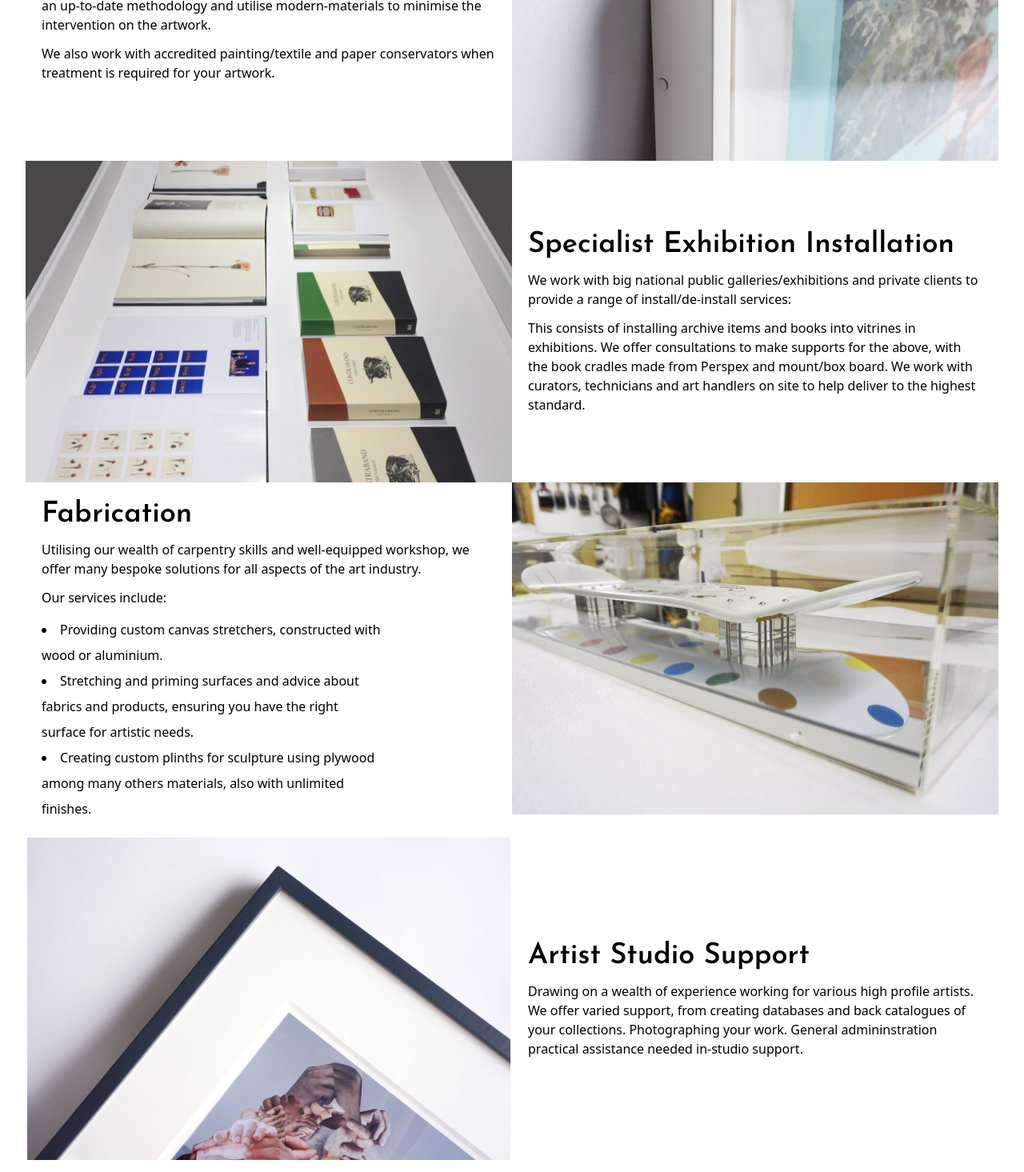
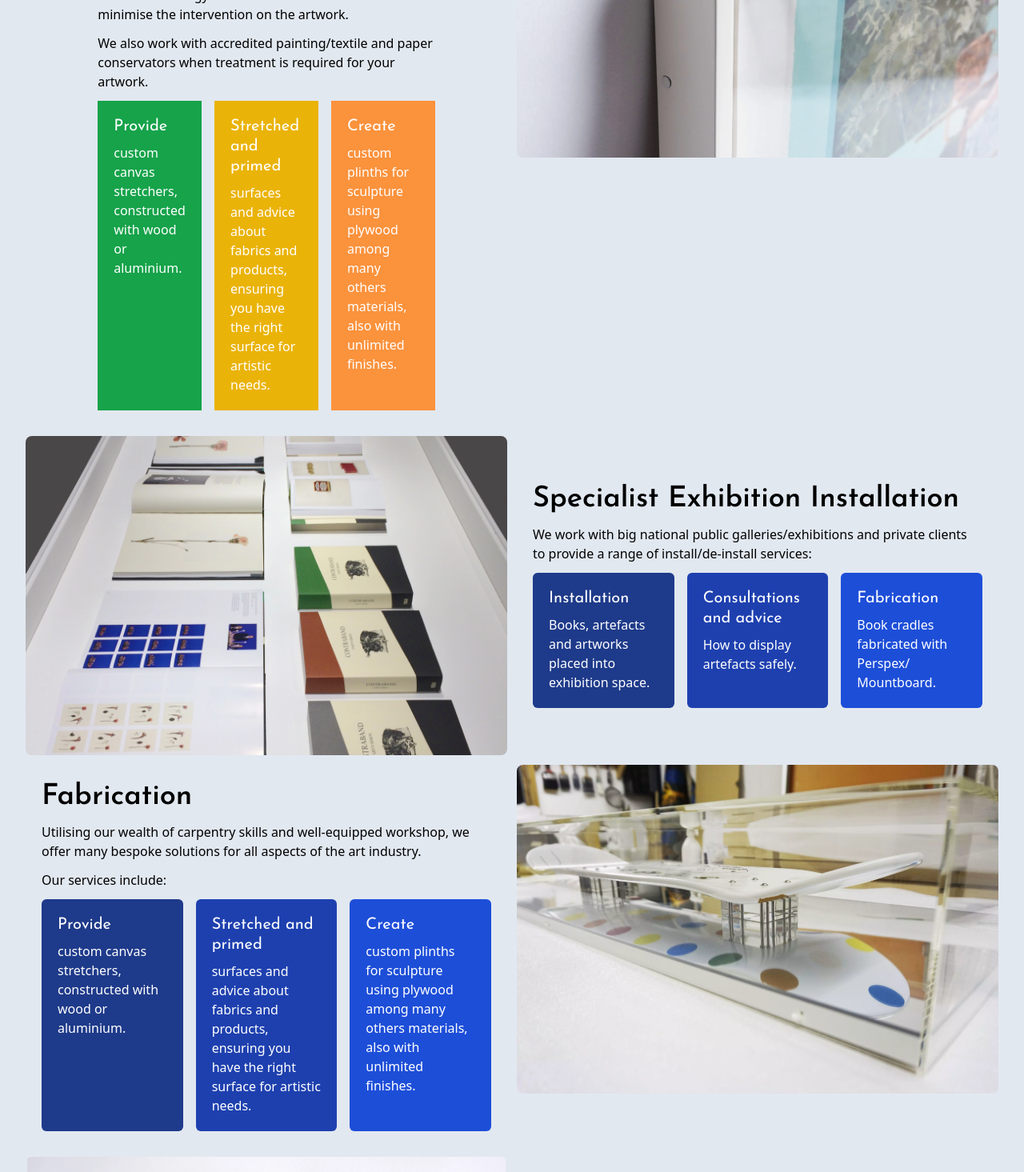
Before and after one commit to Alibongo/archetype-daisy, a Next.js app: page / in a window 1280 px wide. Shown: the part 1020-2485 px from the top of the page at 80% size. Built offline with nearby package versions, Linux system fonts and the light colour scheme; no server answers.

Commit message:
colour tests

```diff
--- a/components/Container.js
+++ b/components/Container.js
@@ -29,7 +29,7 @@ export default function Container({ children, ...customMeta }) {
       {/* main content */}
       <main className="w-full">
         <Navbar />
-        <div className="">{children}</div>
+        <div className="bg-slate-200">{children}</div>
         <Footer />
       </main>
     </div>
--- a/components/Features.js
+++ b/components/Features.js
@@ -20,10 +20,10 @@ export default function Features() {
       </h2>
       {/* grid */}
       <div id="feature-content" className="container mx-auto">
-        <div className="grid grid-cols-1 lg:grid-cols-2">
+        <div className="grid grid-cols-1 gap-3 lg:grid-cols-2">
           {/* Bespoke Framing */}
           <div className="flex flex-col items-center justify-center order-2 h-full col-span-1 py-10 lg:order-1 md:p-5">
-            <div className="flex flex-col gap-3">
+            <div className="flex flex-col w-3/4 gap-3">
               <h3 className="text-2xl font-semibold md:text-4xl">
                 Bespoke Conservation Framing
               </h3>
@@ -37,11 +37,33 @@ export default function Features() {
                 We also work with accredited painting/textile and paper
                 conservators when treatment is required for your artwork.
               </p>
+              <div className="grid gap-4 text-white md:grid-cols-3 place-content-center">
+                <div className="p-5 bg-green-600">
+                  <h3 className="mb-2 text-xl leading-tight text-bold">
+                    Provide
+                  </h3>
+                  custom canvas stretchers, constructed with wood or aluminium.
+                </div>
+                <div className="p-5 bg-yellow-500">
+                  <h3 className="mb-2 text-xl leading-tight text-bold">
+                    Stretched and primed
+                  </h3>
+                  surfaces and advice about fabrics and products, ensuring you
+                  have the right surface for artistic needs.
+                </div>
+                <div className="p-5 bg-orange-400">
+                  <h3 className="mb-2 text-xl leading-tight text-bold">
+                    Create
+                  </h3>
+                  custom plinths for sculpture using plywood among many others
+                  materials, also with unlimited finishes.
+                </div>
+              </div>
             </div>
           </div>
-          <div className="relative order-1 col-span-1 lg:order-2">
+          <div className="relative items-center justify-center order-1 col-span-1 lg:order-2">
             <Image
-              className="absolute"
+              className="absolute rounded-lg"
               objectFit="cover"
               objectPosition="0 20%"
               layout="responsive"
@@ -52,9 +74,9 @@ export default function Features() {
           </div>
 
           {/* Specialist Exhibition*/}
-          <div className="relative order-3 col-span-1">
+          <div className="relative order-3 col-span-1 rounded-md">
             <Image
-              className="absolute "
+              className="absolute rounded-lg"
               objectFit="cover"
               layout="responsive"
               width={4928 / 4}
@@ -72,13 +94,26 @@ export default function Features() {
                 private clients to provide a range of install/de-install
                 services:
               </p>
-              <p className="">
-                This consists of installing archive items and books into
-                vitrines in exhibitions. We offer consultations to make supports
-                for the above, with the book cradles made from Perspex and
-                mount/box board. We work with curators, technicians and art
-                handlers on site to help deliver to the highest standard.{" "}
-              </p>
+              <div className="grid gap-4 text-white md:grid-cols-3 place-content-center">
+                <div className="p-5 rounded-md bg-blue-900/100">
+                  <h3 className="mb-2 text-xl leading-tight text-bold ">
+                    Installation
+                  </h3>
+                  Books, artefacts and artworks placed into exhibition space.
+                </div>
+                <div className="p-5 rounded-md bg-blue-800/100">
+                  <h3 className="mb-2 text-xl leading-tight text-bold">
+                    Consultations and advice
+                  </h3>
+                  How to display artefacts safely.
+                </div>
+                <div className="p-5 rounded-md bg-blue-700/100">
+                  <h3 className="mb-2 text-xl leading-tight text-bold">
+                    Fabrication
+                  </h3>
+                  Book cradles fabricated with Perspex/ Mountboard.
+                </div>
+              </div>
             </div>
           </div>
 
@@ -94,26 +129,33 @@ export default function Features() {
                 art industry.
               </p>
               <p>Our services include:</p>
-              <ul className="w-9/12 leading-loose list-disc list-inside">
-                <li className="">
-                  Providing custom canvas stretchers, constructed with wood or
-                  aluminium.
-                </li>
-                <li className="">
-                  Stretching and priming surfaces and advice about fabrics and
-                  products, ensuring you have the right surface for artistic
-                  needs.
-                </li>
-                <li className="">
-                  Creating custom plinths for sculpture using plywood among many
-                  others materials, also with unlimited finishes.
-                </li>
-              </ul>
+              <div className="grid gap-4 text-white md:grid-cols-3 place-content-center">
+                <div className="p-5 rounded-md bg-blue-900/100">
+                  <h3 className="mb-2 text-xl leading-tight text-bold">
+                    Provide
+                  </h3>
+                  custom canvas stretchers, constructed with wood or aluminium.
+                </div>
+                <div className="p-5 rounded-md bg-blue-800/100">
+                  <h3 className="mb-2 text-xl leading-tight text-bold">
+                    Stretched and primed
+                  </h3>
+                  surfaces and advice about fabrics and products, ensuring you
+                  have the right surface for artistic needs.
+                </div>
+                <div className="p-5 rounded-md bg-blue-700/100">
+                  <h3 className="mb-2 text-xl leading-tight text-bold">
+                    Create
+                  </h3>
+                  custom plinths for sculpture using plywood among many others
+                  materials, also with unlimited finishes.
+                </div>
+              </div>
             </div>
           </div>
           <div className="relative order-5 col-span-1 lg:order-6">
             <Image
-              className="absolute"
+              className="absolute rounded-lg"
               src={skateBoard}
               layout="responsive"
               objectFit="cover"
@@ -126,7 +168,7 @@ export default function Features() {
           {/* Artist Studio Support */}
           <div className="relative order-7 col-span-1">
             <Image
-              className="absolute"
+              className="absolute rounded-lg"
               src={chevron}
               layout="responsive"
               objectFit="contain"
@@ -146,6 +188,28 @@ export default function Features() {
                 your work. General admininstration practical assistance needed
                 in-studio support.
               </p>
+              <div className="grid gap-4 text-white md:grid-cols-3 place-content-center">
+                <div className="p-5 rounded-md bg-blue-900/100">
+                  <h3 className="mb-2 text-xl leading-tight text-bold">
+                    Provide
+                  </h3>
+                  custom canvas stretchers, constructed with wood or aluminium.
+                </div>
+                <div className="p-5 rounded-md bg-blue-800/100">
+                  <h3 className="mb-2 text-xl leading-tight text-bold">
+                    Stretched and primed
+                  </h3>
+                  surfaces and advice about fabrics and products, ensuring you
+                  have the right surface for artistic needs.
+                </div>
+                <div className="p-5 rounded-md bg-blue-700/100">
+                  <h3 className="mb-2 text-xl leading-tight text-bold">
+                    Create
+                  </h3>
+                  custom plinths for sculpture using plywood among many others
+                  materials, also with unlimited finishes.
+                </div>
+              </div>
             </div>
           </div>
         </div>
--- a/styles/globals.css
+++ b/styles/globals.css
@@ -9,7 +9,7 @@
   }
 
   .navbar.active {
-    @apply bg-black;
+    background-color: #08113b;
   }
   .title {
     @apply font-heading font-bold uppercase text-2xl tracking-[.35em];
```
